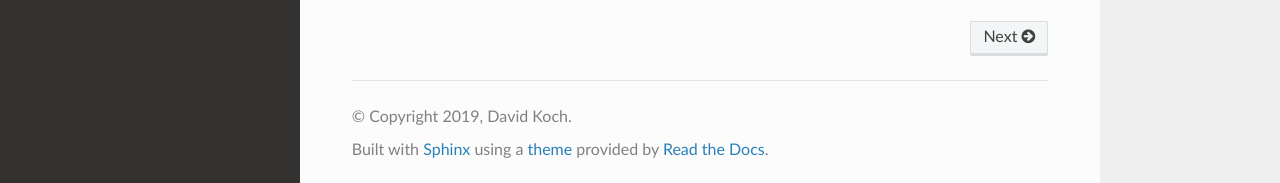
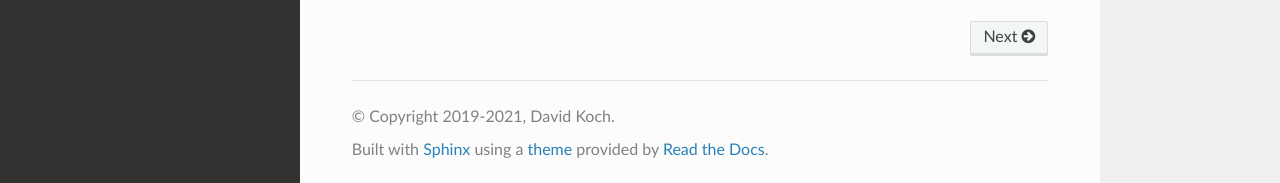
Before and after one commit to davekch/textgame, a Sphinx documentation site: the page built from docs/index.rst, in a window 1280 px wide and 1242 px high. Shown: the part 1056-1239 px from the top of the window. Built offline with Sphinx 7.4.7 and the Read the Docs theme 2.0.0, drawn with Linux system fonts in a browser that asks for light colours.

Commit message:
update copyright

```diff
--- a/docs/conf.py
+++ b/docs/conf.py
@@ -18,7 +18,7 @@ sys.path.insert(0, os.path.abspath('../../textgame'))
 # -- Project information -----------------------------------------------------
 
 project = 'textgame'
-copyright = '2019, David Koch'
+copyright = '2019-2021, David Koch'
 author = 'David Koch'
 
 from textgame import __version__
```
Also changed, not shown: 1 other file.
